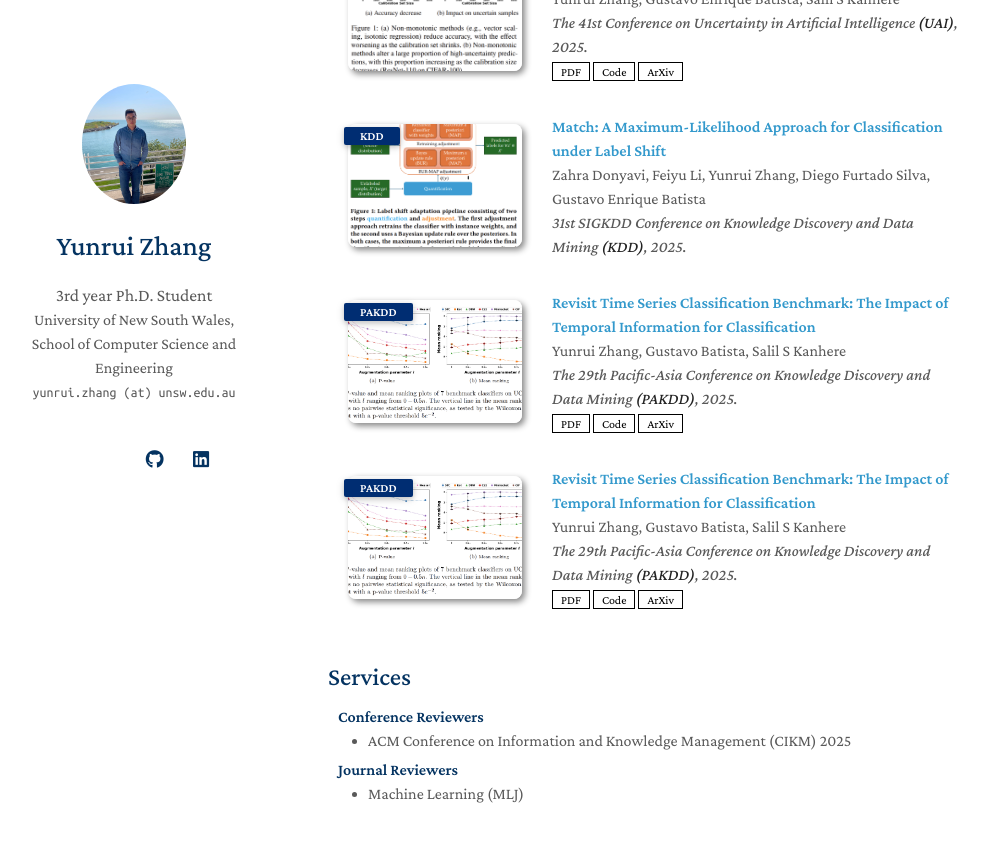
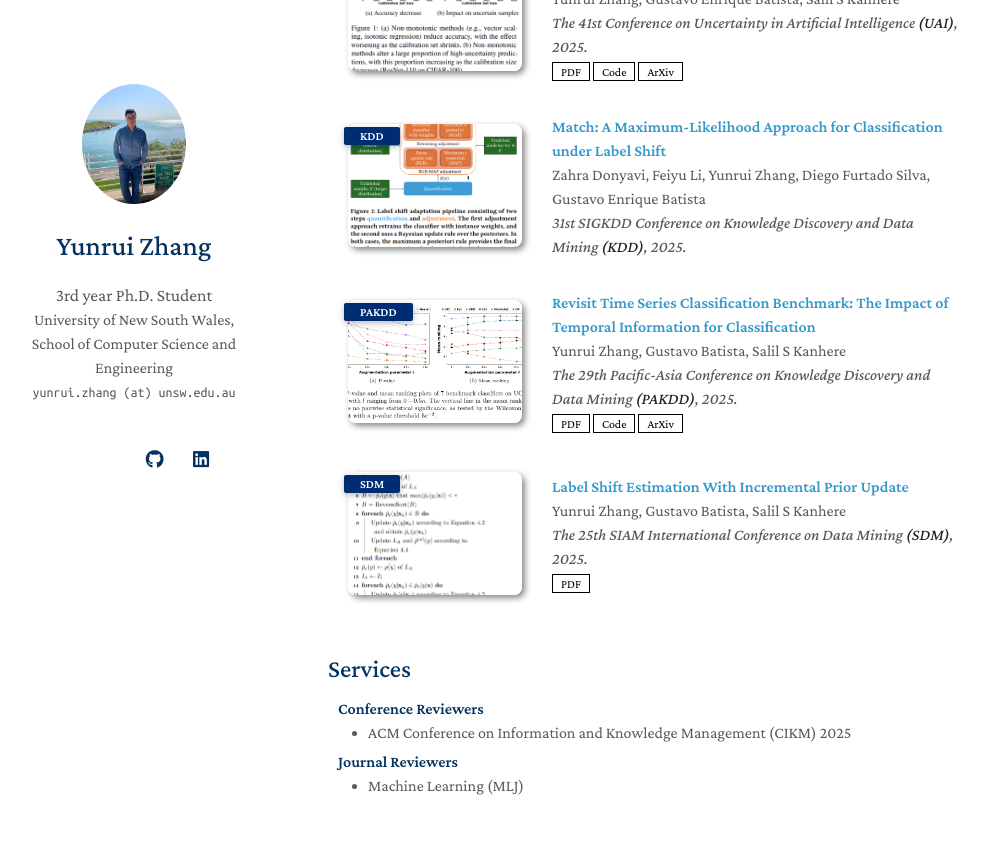
Before and after one commit to YunruiZhang/yunruizhang.github.io, a Jekyll site: the page built from index.md, in a window 1280 px wide and 900 px high, scrolled down 740 px. Shown: the top 842 px of the window, without its empty margins (142-1130 px from the left). Built offline with Jekyll 4.4.1, drawn with Linux system fonts in a browser that asks for light colours; a style sheet for code colours, icons or effects is not loaded; our own code applies the rules of GitHub Pages for plain Markdown files.

Commit message:
yunrui zhang

```diff
--- a/_data/publications.yml
+++ b/_data/publications.yml
@@ -28,11 +28,9 @@ main:
     arxiv: https://arxiv.org/abs/2503.20264
     image: ./assets/img/pakdd_tea2.png
 
-  - title: 	"Revisit Time Series Classification Benchmark: The Impact of Temporal Information for Classification"
+  - title: 	"Label Shift Estimation With Incremental Prior Update"
     authors: Yunrui Zhang, Gustavo Batista, Salil S Kanhere
-    conference_short: PAKDD
-    conference: The 29th Pacific-Asia Conference on Knowledge Discovery and Data Mining <strong>(PAKDD)</strong>, 2025.
-    pdf: https://arxiv.org/pdf/2503.20264
-    code: https://github.com/YunruiZhang/Revisit-Time-Series-Classification-Benchmark
-    arxiv: https://arxiv.org/abs/2503.20264
-    image: ./assets/img/pakdd_tea2.png
+    conference_short: SDM
+    conference: The 25th SIAM International Conference on Data Mining <strong>(SDM)</strong>, 2025.
+    pdf: https://epubs.siam.org/doi/pdf/10.1137/1.9781611978520.12
+    image: ./assets/img/sdm_tea.png
```
